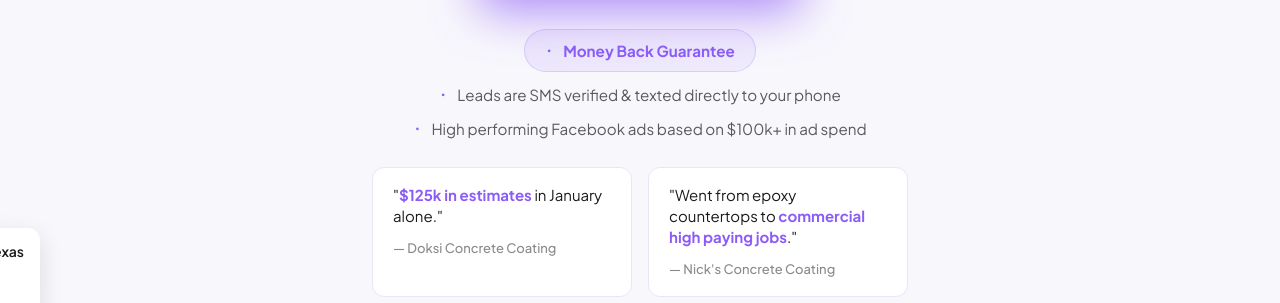
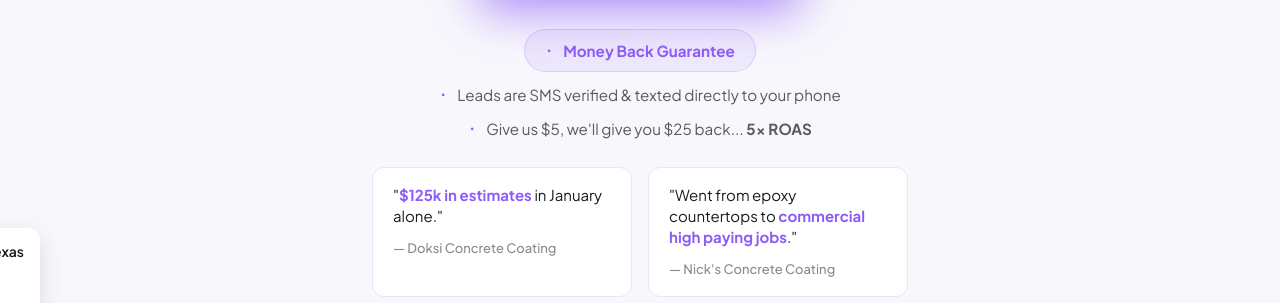
Before and after one commit to Admedic1/Concretemarketingpros, a plain HTML site: page index.html in a window 1280 px wide. Shown: the part 462-765 px from the top of the page. Drawn offline with Linux system fonts and the light colour scheme; a script that the page names is missing.

Commit message:
Update bullet point to 5x ROAS

```diff
--- a/index.html
+++ b/index.html
@@ -89,7 +89,7 @@
                     </div>
                     <div class="benefit-item">
                         <span class="benefit-icon">•</span>
-                        <span class="benefit-text">High performing Facebook ads based on $100k+ in ad spend</span>
+                        <span class="benefit-text">Give us $5, we'll give you $25 back... <strong>5x ROAS</strong></span>
                     </div>
                 </div>
 
```
Also changed, not shown: 1 other file.
